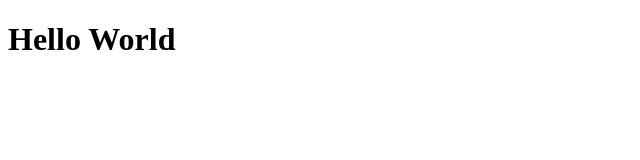
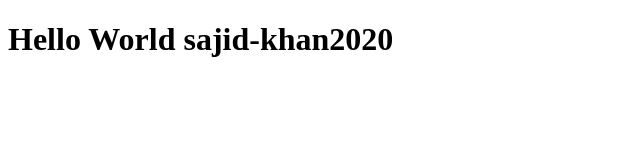
Before and after one commit to sajid-khan-afridi/Bootcamp2020Sample, a plain HTML site: page index.html in a window 1280 px wide. Shown: the whole page, without its empty margins (0-640 px from the left). Drawn offline with Linux system fonts and the light colour scheme.

Commit message:
Update index.html

```diff
--- a/index.html
+++ b/index.html
@@ -6,6 +6,6 @@
     <title>Document</title>
 </head>
 <body>
-    <h1>Hello World</h1>
+    <h1>Hello World sajid-khan2020</h1>
 </body>
 </html>
```
